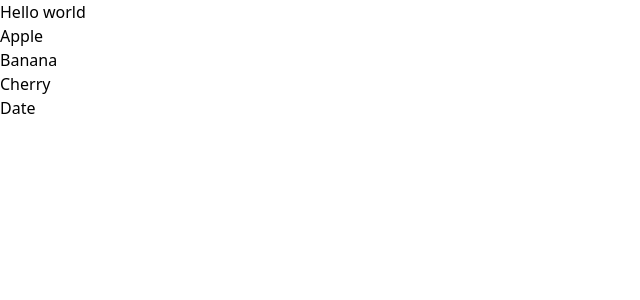
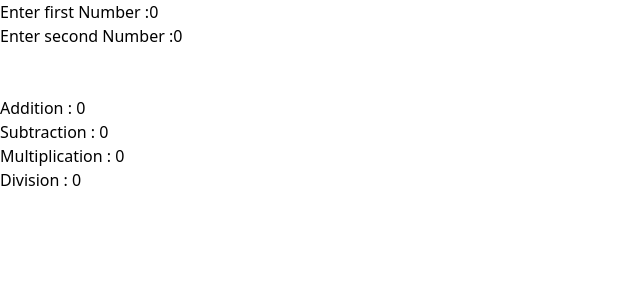
Before and after one commit to Satish-Das/Classwork-Of-React, a React (Vite) app in the folder project-1/: page / in a window 1280 px wide. Shown: the top 300 px of the page, without its empty margins (0-640 px from the left). Built offline with nearby package versions, Linux system fonts and the light colour scheme.

Commit message:
add Ex_1 and Wrapper components for basic arithmetic operations

```diff
--- /dev/null
+++ b/project-1/src/lecture15_01/Ex_1.jsx
@@ -0,0 +1,53 @@
+// 1. Create a react pure functional component that will take 2 numbers and print addition, subtraction, multiplication and division of those numbers.
+import { useState } from "react";
+const Ex_1 = () => {
+  const [num1, setNum1] = useState(0);
+  const [num2, setNum2] = useState(0);
+
+  function handleNum1Change(e) {
+    setNum1(e.target.value);
+    console.log(num1);
+  }
+
+  function handleNum2Change(e) {
+    setNum2(e.target.value);
+    console.log(num2);
+  }
+
+  return (
+    <div>
+      <div>
+        Enter first Number :
+        <input
+          type="text"
+          placeholder="Enter first number"
+          value={num1}
+          onChange={handleNum1Change}
+        />
+        <br />
+        Enter second Number :
+        <input
+          type="text"
+          placeholder="Enter second number"
+          value={num2}
+          onChange={handleNum2Change}
+        />
+      </div>
+
+      <br />
+      <br />
+
+      <div>
+        {/* // Print addition, subtraction, multiplication and division of those numbers. */}
+
+        <h1> Addition : {isNaN(parseInt(num1) + parseInt(num2)) ? "0" : parseInt(num1) + parseInt(num2)} </h1>
+        <h1> Subtraction : {isNaN(parseInt(num1) - parseInt(num2)) ? "0" : parseInt(num1) - parseInt(num2)} </h1>
+        <h1> Multiplication : {isNaN(parseInt(num1) * parseInt(num2)) ? "0" : parseInt(num1) * parseInt(num2)} </h1>
+        <h1> Division : {isNaN(parseInt(num1) / parseInt(num2)) ? "0" : parseInt(num1) / parseInt(num2)} </h1>
+
+      </div>
+    </div>
+  );
+};
+
+export default Ex_1;
--- /dev/null
+++ b/project-1/src/lecture15_01/Wrapper.jsx
@@ -0,0 +1,11 @@
+import Ex_1 from "./Ex_1"
+
+const Wrapper = () => {
+  return (
+    <div>
+        <Ex_1 />
+    </div>
+  )
+}
+
+export default Wrapper
--- a/project-1/src/main.jsx
+++ b/project-1/src/main.jsx
@@ -1,13 +1,14 @@
-import { StrictMode } from 'react'
-import { createRoot } from 'react-dom/client'
-import './index.css'
-import MyComponent from './comp1'
-import StateExample from './lec26_12/stateExam1'
-import StateMerge from './lec26_12/stateMerge'
-import PropExample from './lec27_12/propexam1'
+import { StrictMode } from "react";
+import { createRoot } from "react-dom/client";
+import "./index.css";
+import Wrapper from "./lecture15_01/Wrapper";
+// import MyComponent from './comp1';
+// import StateExample from './lec26_12/stateExam1'
+// import StateMerge from './lec26_12/stateMerge'
+// import PropExample from './lec27_12/propexam1'
 
-createRoot(document.getElementById('root')).render(
+createRoot(document.getElementById("root")).render(
   <StrictMode>
-    <PropExample />
-  </StrictMode>,
-)
+    <Wrapper />
+  </StrictMode>
+);
```
Also changed, not shown: project-1/src/lecture15_01/practice_exercise.jsx (added, +7 -0 lines).
